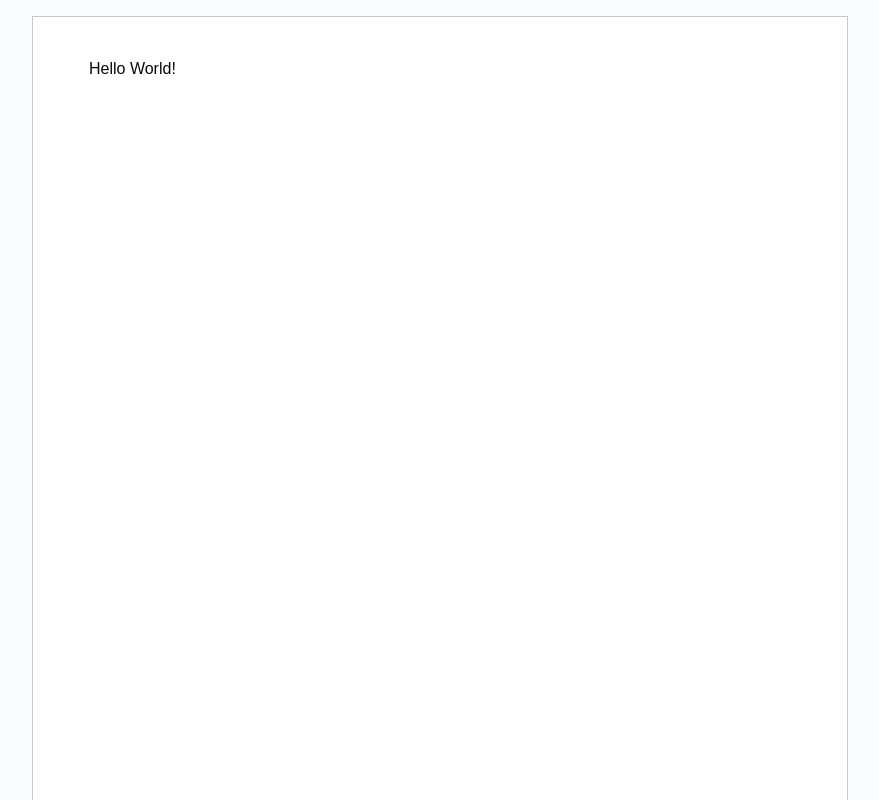
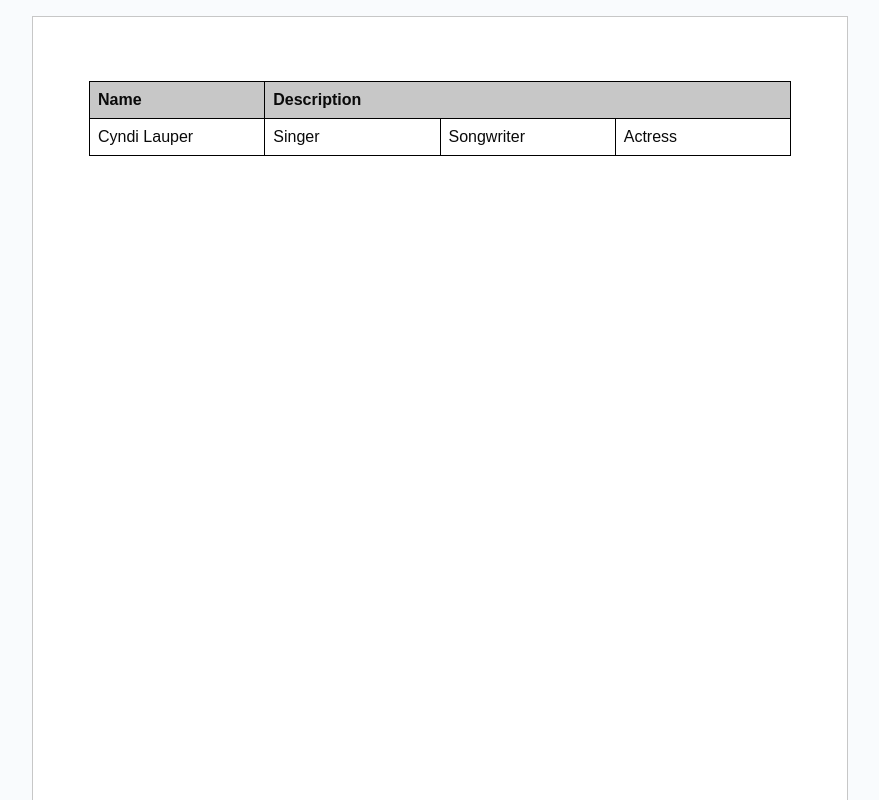
Before and after one commit to Sir-Percival/docs-clone, a Next.js app: page /documents/123 in a window 1280 px wide. Shown: the top 800 px of the page, without its empty margins (200-1079 px from the left). Built offline with nearby package versions, Linux system fonts and the light colour scheme.

Commit message:
Add Table

```diff
--- a/package.json
+++ b/package.json
@@ -37,6 +37,10 @@
     "@radix-ui/react-toggle": "^1.1.2",
     "@radix-ui/react-toggle-group": "^1.1.2",
     "@radix-ui/react-tooltip": "^1.1.8",
+    "@tiptap/extension-table": "^2.10.2",
+    "@tiptap/extension-table-cell": "^2.10.2",
+    "@tiptap/extension-table-header": "^2.10.2",
+    "@tiptap/extension-table-row": "^2.10.2",
     "@tiptap/extension-task-item": "^2.10.2",
     "@tiptap/extension-task-list": "^2.10.2",
     "@tiptap/pm": "^2.10.2",
--- a/src/app/documents/[documentId]/editor.tsx
+++ b/src/app/documents/[documentId]/editor.tsx
@@ -4,6 +4,10 @@
 import StarterKit from '@tiptap/starter-kit';
 import TaskItem from '@tiptap/extension-task-item';
 import TaskList from '@tiptap/extension-task-list';
+import Table from '@tiptap/extension-table';
+import TableCell from '@tiptap/extension-table-cell';
+import TableHeader from '@tiptap/extension-table-header';
+import TableRow from '@tiptap/extension-table-row';
 
 export const Editor = () => {
   const editor = useEditor({
@@ -14,8 +18,33 @@
           'focus:outline-none print:border-0 bg-white border border-[#C7C7C7] flex flex-col min-h-[1054px] w-[816px] pt-10 pr-14 pb-10 cursor-text',
       },
     },
-    extensions: [StarterKit, TaskItem.configure({ nested: true }), TaskList],
-    content: '<p>Hello World!</p>',
+    extensions: [
+      StarterKit,
+      TaskItem.configure({ nested: true }),
+      TaskList,
+      Table.configure({
+        resizable: true,
+      }),
+      TableRow,
+      TableHeader,
+      TableCell,
+    ],
+    content: `
+        <table>
+          <tbody>
+            <tr>
+              <th>Name</th>
+              <th colspan="3">Description</th>
+            </tr>
+            <tr>
+              <td>Cyndi Lauper</td>
+              <td>Singer</td>
+              <td>Songwriter</td>
+              <td>Actress</td>
+            </tr>
+          </tbody>
+        </table>
+      `,
   });
   return (
     <div className="size-full overflow-x-auto bg-[#F9FBFD] px-4 print:p-0 print:bg-white print:overflow-visible">
--- a/src/app/globals.css
+++ b/src/app/globals.css
@@ -88,6 +88,67 @@
 }
 
 .tiptap {
+  /* Table-specific styling */
+  table {
+    border-collapse: collapse;
+    margin: 0;
+    overflow: hidden;
+    table-layout: fixed;
+    width: 100%;
+
+    td,
+    th {
+      border: 1px solid black;
+      box-sizing: border-box;
+      min-width: 1em;
+      padding: 6px 8px;
+      position: relative;
+      vertical-align: top;
+
+      > * {
+        margin-bottom: 0;
+      }
+    }
+
+    th {
+      background-color: #c7c7c7;
+      font-weight: bold;
+      text-align: left;
+    }
+
+    .selectedCell:after {
+      background: #959596;
+      content: '';
+      left: 0;
+      right: 0;
+      top: 0;
+      bottom: 0;
+      pointer-events: none;
+      position: absolute;
+      z-index: 2;
+    }
+
+    .column-resize-handle {
+      background-color: var(--primary);
+      bottom: -2px;
+      pointer-events: none;
+      position: absolute;
+      right: -2px;
+      top: 0;
+      width: 4px;
+    }
+  }
+
+  .tableWrapper {
+    margin: 1.5rem 0;
+    overflow-x: auto;
+  }
+
+  &.resize-cursor {
+    cursor: ew-resize;
+    cursor: col-resize;
+  }
+
   /* Heading styles */
   h1,
   h2,
```
Also changed, not shown: 1 other file (tests, documents, lock files or other folders).
